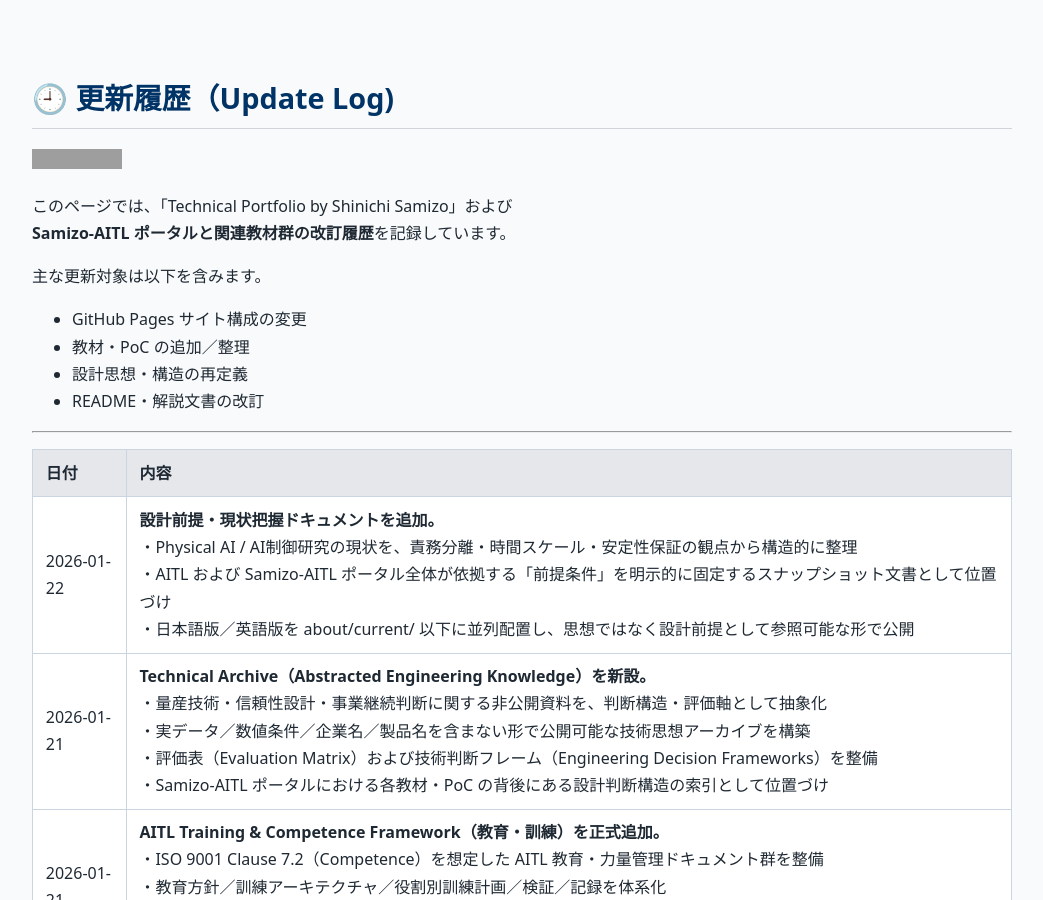
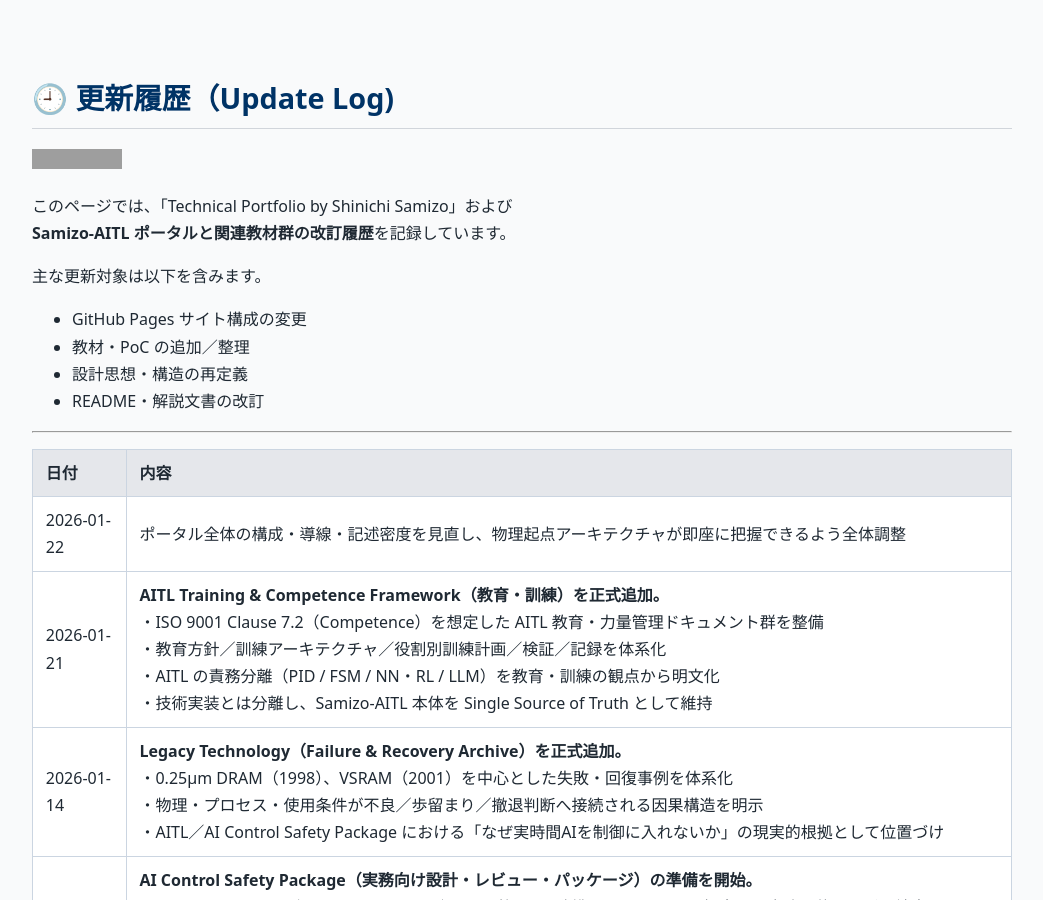
Before and after one commit to Samizo-AITL/Samizo-AITL.github.io, a Jekyll site: the page built from about/update/index.md, in a window 1280 px wide and 900 px high. Shown: the whole window, without its empty margins (118-1161 px from the left). Built offline with Jekyll 4.4.1, drawn with Linux system fonts in a browser that asks for light colours; grey boxes are pictures that could not be loaded.

Commit message:
Update index.md

```diff
--- a/about/update/index.md
+++ b/about/update/index.md
@@ -22,8 +22,7 @@
 
 | 日付       | 内容 |
 |------------|------|
-| 2026-01-22 | **設計前提・現状把握ドキュメントを追加。**<br>・Physical AI / AI制御研究の現状を、責務分離・時間スケール・安定性保証の観点から構造的に整理<br>・AITL および Samizo-AITL ポータル全体が依拠する「前提条件」を明示的に固定するスナップショット文書として位置づけ<br>・日本語版／英語版を about/current/ 以下に並列配置し、思想ではなく設計前提として参照可能な形で公開 |
-| 2026-01-21 | **Technical Archive（Abstracted Engineering Knowledge）を新設。**<br>・量産技術・信頼性設計・事業継続判断に関する非公開資料を、判断構造・評価軸として抽象化<br>・実データ／数値条件／企業名／製品名を含まない形で公開可能な技術思想アーカイブを構築<br>・評価表（Evaluation Matrix）および技術判断フレーム（Engineering Decision Frameworks）を整備<br>・Samizo-AITL ポータルにおける各教材・PoC の背後にある設計判断構造の索引として位置づけ |
+| 2026-01-22 | ポータル全体の構成・導線・記述密度を見直し、物理起点アーキテクチャが即座に把握できるよう全体調整 |
 | 2026-01-21 | **AITL Training & Competence Framework（教育・訓練）を正式追加。**<br>・ISO 9001 Clause 7.2（Competence）を想定した AITL 教育・力量管理ドキュメント群を整備<br>・教育方針／訓練アーキテクチャ／役割別訓練計画／検証／記録を体系化<br>・AITL の責務分離（PID / FSM / NN・RL / LLM）を教育・訓練の観点から明文化<br>・技術実装とは分離し、Samizo-AITL 本体を Single Source of Truth として維持 |
 | 2026-01-14 | **Legacy Technology（Failure & Recovery Archive）を正式追加。**<br>・0.25µm DRAM（1998）、VSRAM（2001）を中心とした失敗・回復事例を体系化<br>・物理・プロセス・使用条件が不良／歩留まり／撤退判断へ接続される因果構造を明示<br>・AITL／AI Control Safety Package における「なぜ実時間AIを制御に入れないか」の現実的根拠として位置づけ |
 | 2026-01-13 | **AI Control Safety Package（実務向け設計・レビュー・パッケージ）の準備を開始。**<br>・Envelope Control／Recovery Control／AITL で整理した制御アーキテクチャ概念を、実務で使える形に統合<br>・AI / LLM 制御導入に対する Go / No-Go 判断、Safety Envelope 定義、Recovery Control 設計を対象<br>・教材・PoC ではなく、設計判断と責任分界を明確化する実務向けパッケージとして位置づけ |
```
